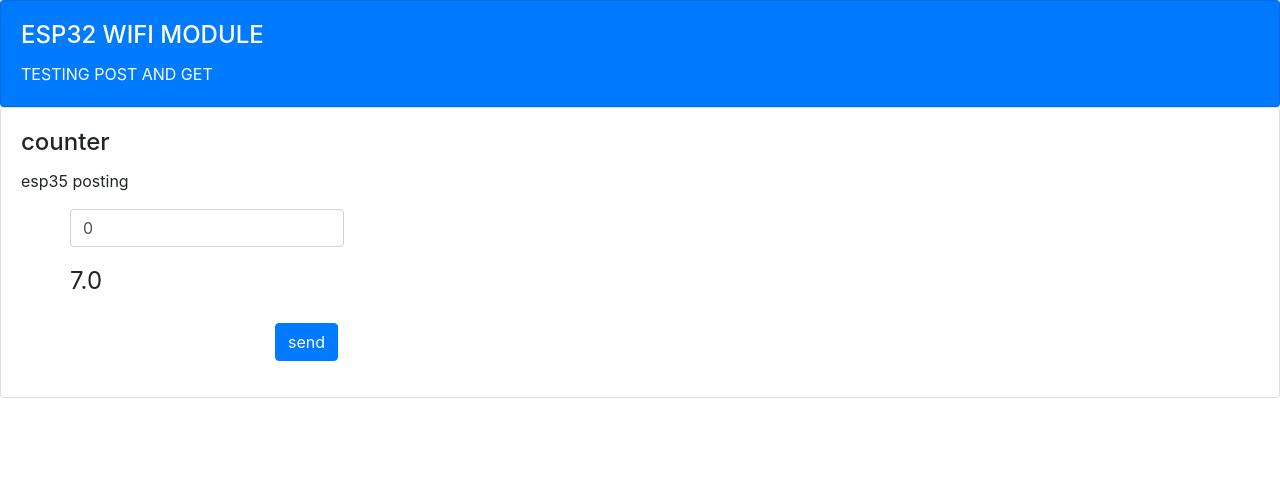
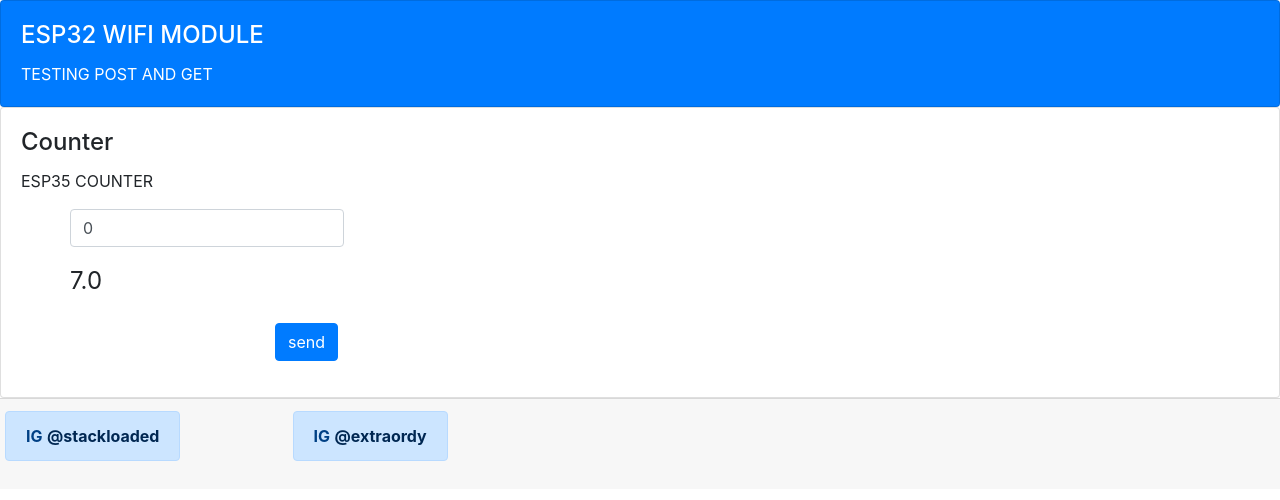
Before and after one commit to ExtraordyXp/nodemcu, a Django app: page / in a window 1280 px wide. Shown: the top 500 px of the page. Run offline with Django 3.2, Linux system fonts and the light colour scheme; data comes from the database, SQL or seed files in the repository; some libraries are stand-ins or nearby versions.

Commit message:
First commit Message

```diff
--- a/home/templates/base.html
+++ b/home/templates/base.html
@@ -22,6 +22,29 @@
 
     {% endblock content %}
 
+
+
+
+  <div class="card-footer text-muted">
+ <div class="row">
+<div class="row col-3 ">
+  <div class="alert alert-primary" role="alert">
+    <strong>IG</strong> <a href="https://www.instagram.com/stackloaded/" class="alert-link">@stackloaded</a>
+  </div>
+</div>
+
+  <div class="row col-3">
+    <div class="alert alert-primary" role="alert">
+      <strong>IG</strong> <a href="https://www.instagram.com/extraordy/" class="alert-link">@extraordy</a>
+    </div>
+  </div>
+
+
+ </div>
+
+  </div>
+
+
     <!-- Optional JavaScript -->
     <!-- jQuery first, then Popper.js, then Bootstrap JS -->
     <script src="https://code.jquery.com/jquery-3.3.1.slim.min.js" integrity="sha384-q8i/X+965DzO0rT7abK41JStQIAqVgRVzpbzo5smXKp4YfRvH+8abtTE1Pi6jizo" crossorigin="anonymous"></script>
--- a/home/templates/counter.html
+++ b/home/templates/counter.html
@@ -1,9 +1,9 @@
 {% block counter %}
-<!--<meta http-equiv="refresh" content="3">-->
+<meta http-equiv="refresh" content="3">
 <div class="card">
     <div class="card-body">
-        <h4 class="card-title">counter</h4>
-        <p class="card-text">esp35 posting</p>
+        <h4 class="card-title">Counter</h4>
+        <p class="card-text">ESP35 COUNTER</p>
 
         <div class="container">
             <form action="{% url 'passtocountingview' %}" method="GET">
```
